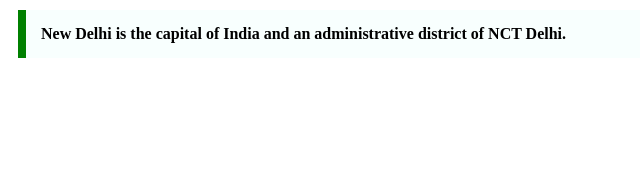
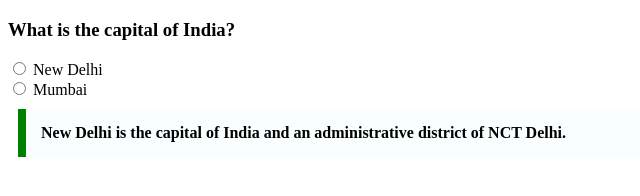
Before and after one commit to acciojob/trivia-NinadxBaruah, a website: page main.html in a window 1280 px wide. Shown: the whole page, without its empty margins (0-640 px from the left). Drawn offline with Linux system fonts and the light colour scheme.

Commit message:
created a submission

```diff
--- a/main.html
+++ b/main.html
@@ -8,6 +8,11 @@
 
 <body>
 	<!-- the entire body must be written by student -->
+	<h3>What is the capital of India?</h3>
+	<input type="radio" name="capital">
+	<label for="new_delhi">New Delhi</label><br>
+	<input type="radio" name="capital">
+	<label for="mumbai">Mumbai</label>
 	<blockquote cite="https://en.wikipedia.org/wiki/New_Delhi">
   New Delhi is the capital of India and an administrative district of NCT Delhi.
 </blockquote>
```
